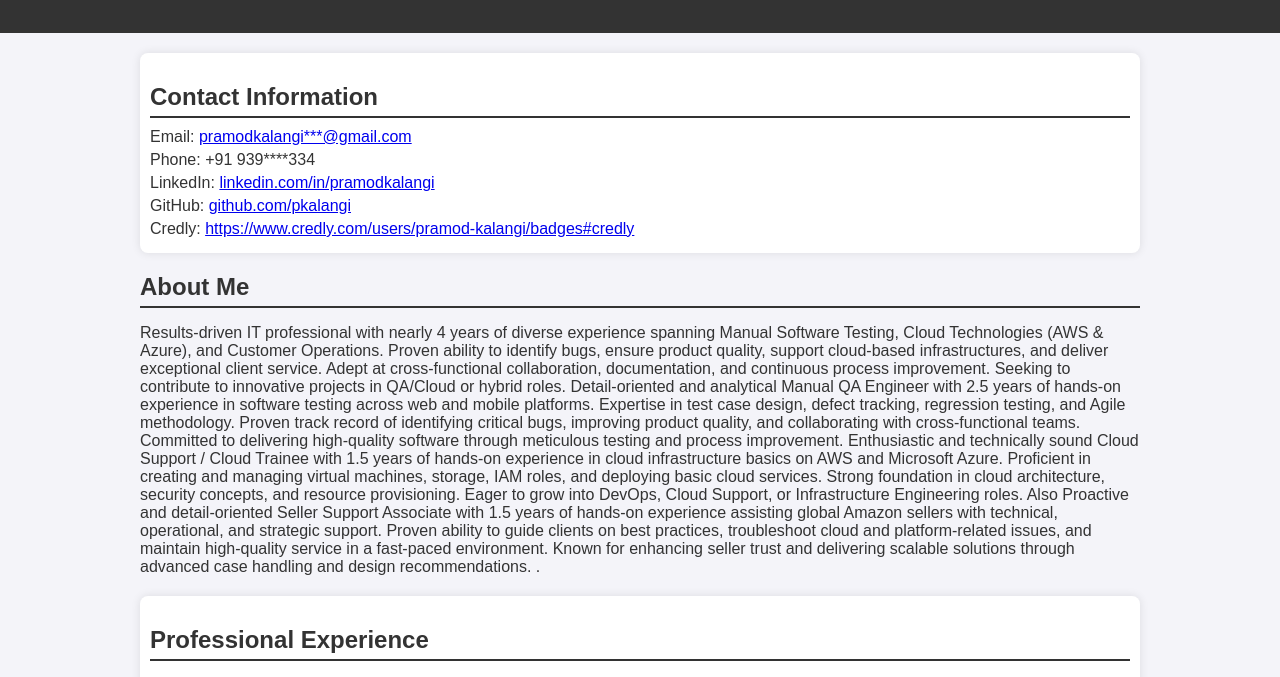
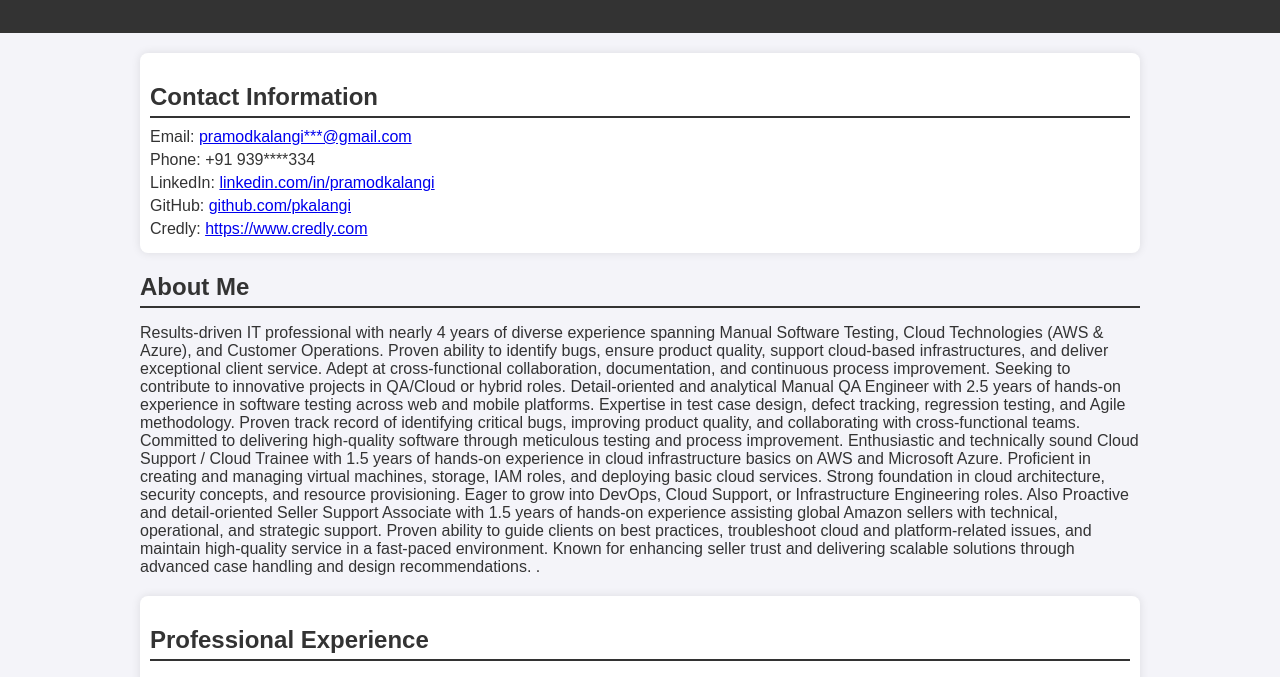
Before and after one commit to pkalangi/pramodkalangi.github.io, a plain HTML site: page index.html in a window 1280 px wide. Shown: the part 102-779 px from the top of the page. Drawn offline with Linux system fonts and the light colour scheme.

Commit message:
Update index.html

```diff
--- a/index.html
+++ b/index.html
@@ -97,7 +97,7 @@
             <p>Phone: +91 939****334</p>
             <p>LinkedIn: <a href="https://linkedin.com/in/yourprofile" target="_blank">linkedin.com/in/pramodkalangi</a></p>
             <p>GitHub: <a href="https://github.com/yourusername" target="_blank">github.com/pkalangi</a></p>
-            <p>Credly: <a href="https://info.credly.com/" target="_blank">https://www.credly.com/users/pramod-kalangi/badges#credly</a></p>
+            <p>Credly: <a href="https://www.credly.com/users/pramod-kalangi/badges#credly" target="_blank">https://www.credly.com</a></p>
         </section>
 
         <!-- About Me -->
```
